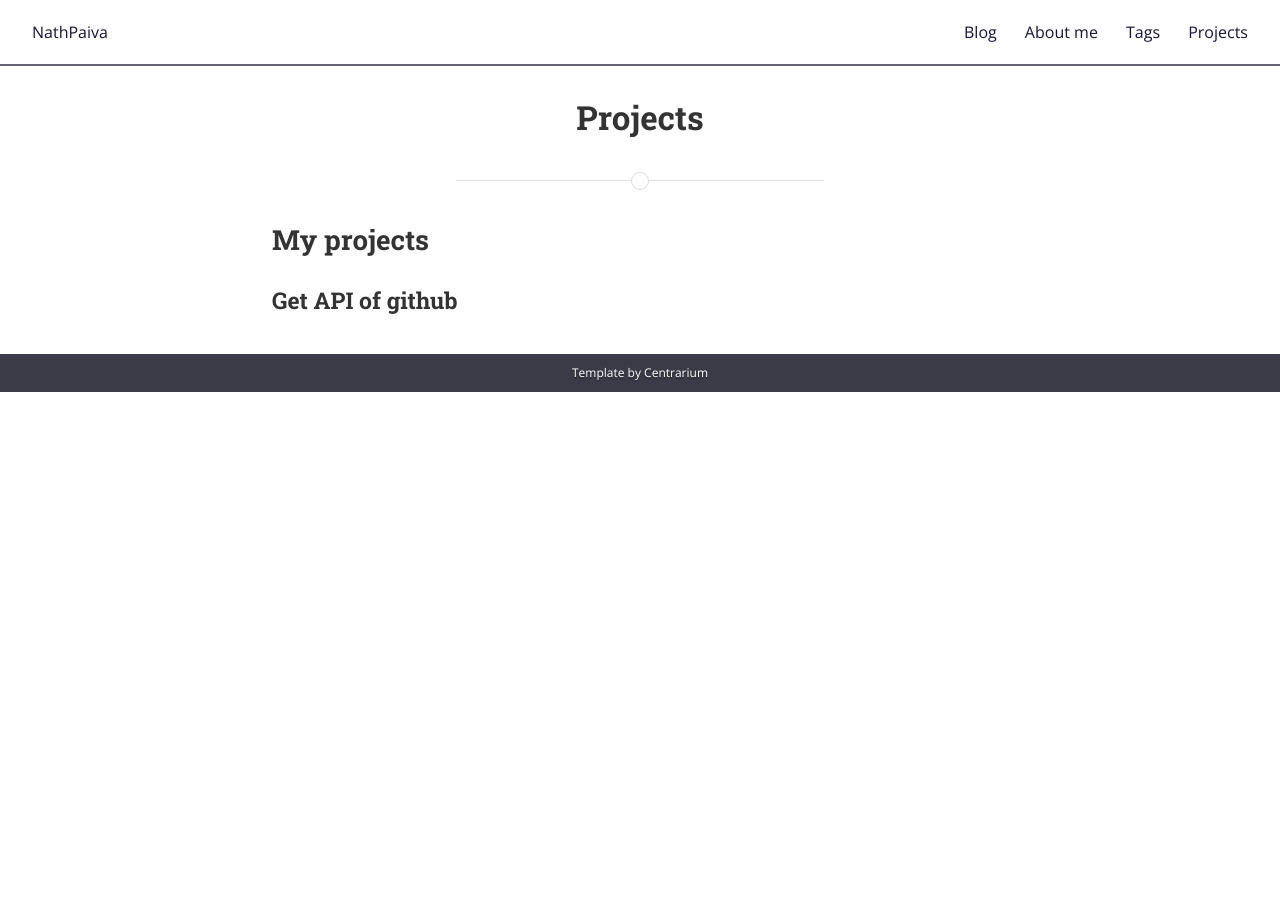
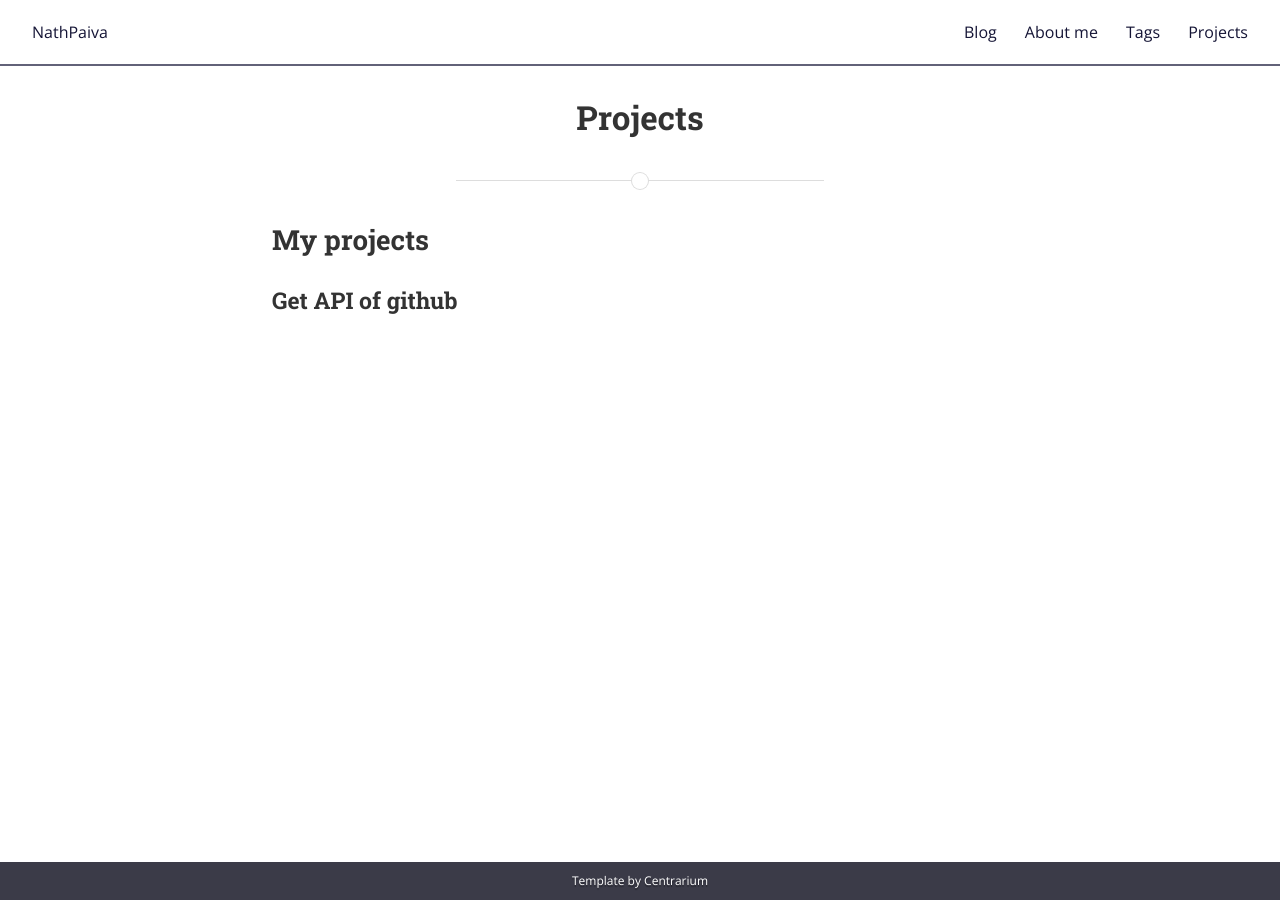
Before and after one commit to nathpaiva/nathpaiva.github.io, a Jekyll site: the page built from projects.md, in a window 1280 px wide. Built offline with Jekyll 4.4.1, drawn with Linux system fonts in a browser that asks for light colours; nearby versions of some CDN libraries.

Commit message:
chore: changes default height size

```diff
--- a/_layouts/page.html
+++ b/_layouts/page.html
@@ -1,7 +1,7 @@
 ---
 layout: default
 ---
-<div class="wrapper">
+<div class="wrapper default-page">
   <div class="page">
 
     <header class="post-header">
@@ -10,9 +10,9 @@ layout: default
 
     {% include page_divider.html %}
 
-    <article class="post-content">
+    <section class="post-content">
       {{ content }}
-    </article>
+    </section>
 
   </div>
 </div>
--- a/_sass/main.scss
+++ b/_sass/main.scss
@@ -558,10 +558,16 @@ pre code.hljs {
 }
 .page-content .post .post-content {
   padding: 1em 0;
+  min-height: calc(100vh - 37.9px);
 }
 .page-content .post .tags {
   font-size: 0.9em;
 }
+
+.page-content .default-page {
+  min-height: calc(100vh - 64px - 37.9px);
+}
+
 .page-content .post .rss {
   margin: 1em 0 0 0;
   float: left;
```
